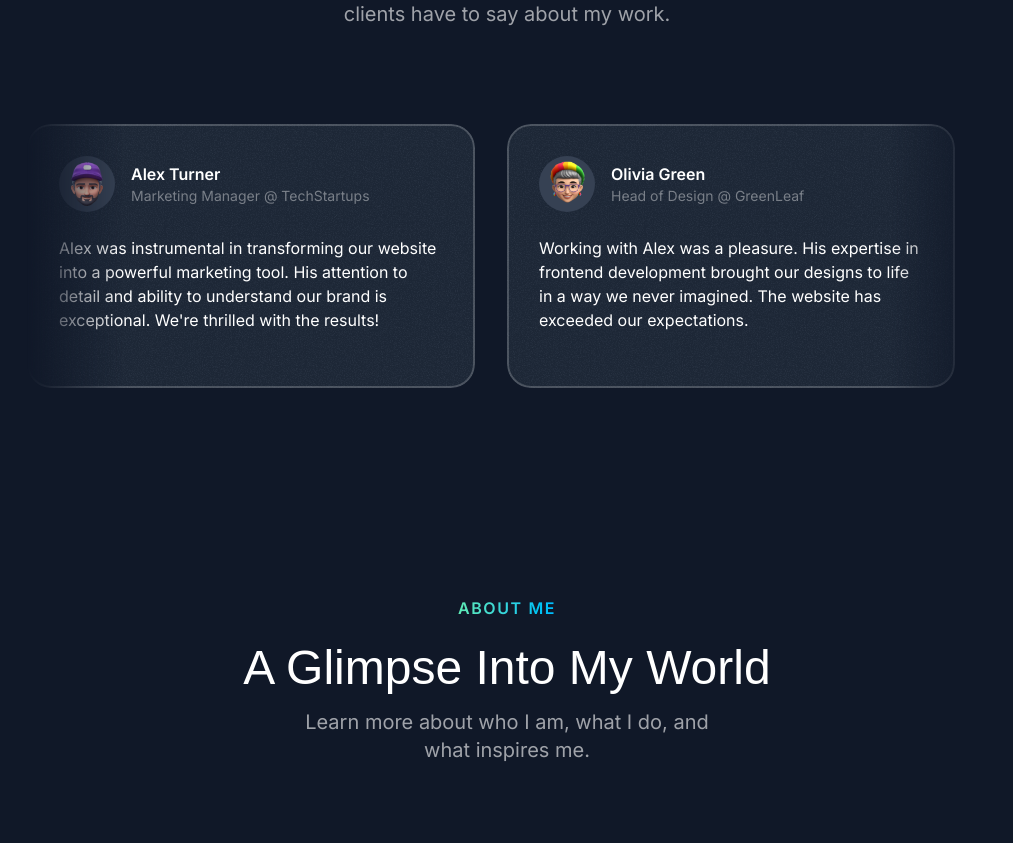
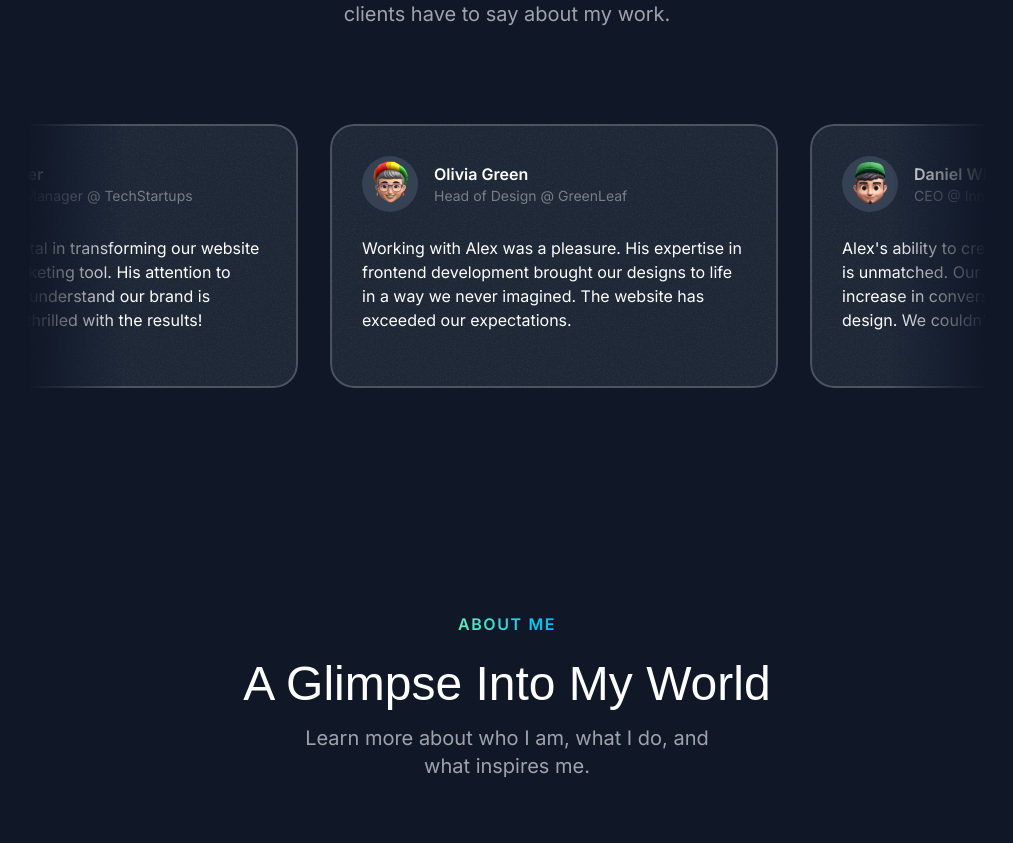
Before and after one commit to fellipefreiire/dev-portfolio-landing-page, a Next.js app: page / in a window 1280 px wide. Shown: the part 3432-4275 px from the top of the page, without its empty margins (133-1146 px from the left). Built offline with nearby package versions, Linux system fonts and the light colour scheme; a web font is replaced by a local one.

Commit message:
chore: testimonials section animation

```diff
--- a/src/sections/Testimonials.tsx
+++ b/src/sections/Testimonials.tsx
@@ -6,6 +6,7 @@
 import Image from 'next/image'
 import { SectionHeader } from '@/components/SectionHeader'
 import { Card } from '@/components/Card'
+import { Fragment } from 'react'
 
 const testimonials = [
   {
@@ -50,12 +51,14 @@
           description="Don't just take my word for it. See what my clients have to say
           about my work."
         />
-        <div className="mt-16 flex overflow-x-clip [mask-image:linear-gradient(to_right,transparent,black_10%,black_90%,transparent)] lg:mt-24">
-          <div className="flex flex-none gap-8">
+        <div className="mt-12 flex overflow-x-clip py-4 [mask-image:linear-gradient(to_right,transparent,black_10%,black_90%,transparent)] lg:mt-20">
+          <div className="animate-move-left flex flex-none gap-8 [animation-duration:90s] hover:[animation-play-state:paused]">
+            {[...new Array(2)].fill(0).map((_, index) => (
+              <Fragment key={index}>
                 {testimonials.map((testimonial) => (
                   <Card
                     key={testimonial.name}
-                className="max-w-xs p-6 md:max-w-md md:p-8"
+                    className="max-w-xs p-6 transition duration-300 hover:-rotate-3 md:max-w-md md:p-8"
                   >
                     <div className="flex items-center gap-4">
                       <div className="inline-flex size-14 flex-none items-center justify-center rounded-full bg-gray-700">
@@ -77,6 +80,8 @@
                     </p>
                   </Card>
                 ))}
+              </Fragment>
+            ))}
           </div>
         </div>
       </div>
```
Lines whose indentation alone changed are shown as unchanged.
